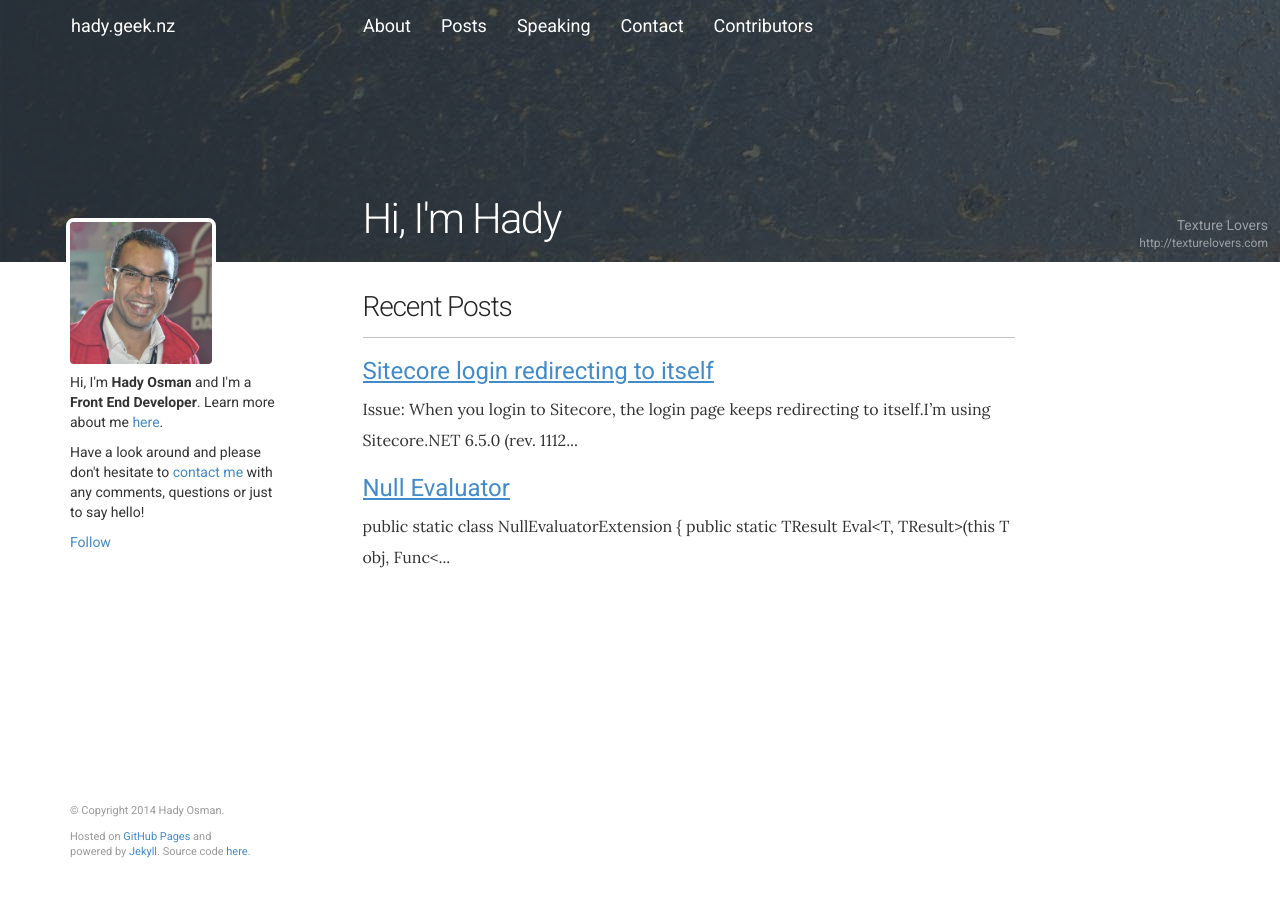
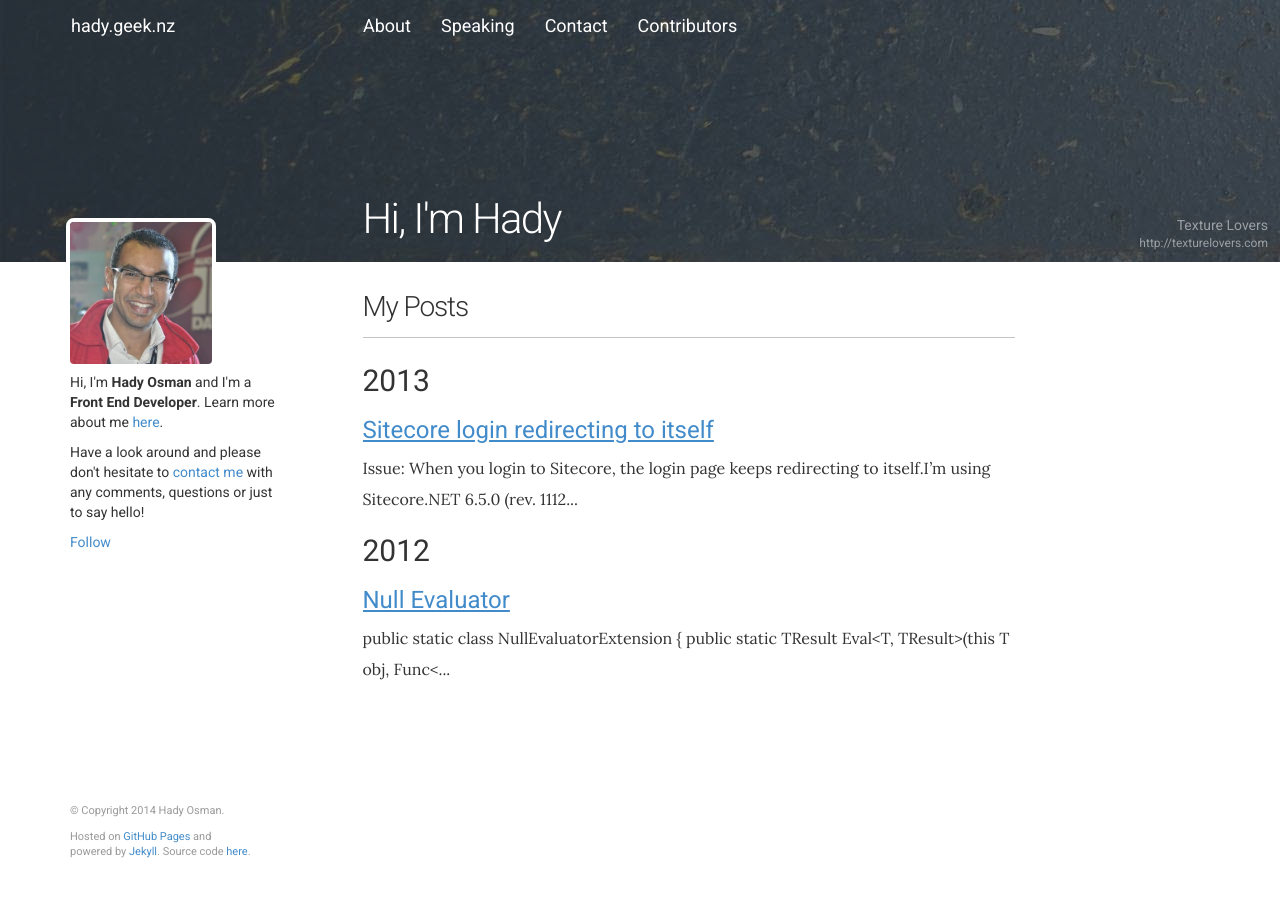
Before and after one commit to hadynz/hadynz.github.io, a Jekyll site: the page built from home.md, in a window 1280 px wide. Shown: the top 897 px of the page. Built offline with Jekyll 4.4.1, drawn with Linux system fonts in a browser that asks for light colours; comment, search, counter and statistics services are not loaded.

Commit message:
Removed dedicated Posts page, and moved Posts content to Home
With the amount of posts that I have on the blog (ehm ehm), there is no particular need to have a dedicated posts page that shows the same content as what's on the front page.

```diff
--- a/_data/navigation.yml
+++ b/_data/navigation.yml
@@ -3,9 +3,6 @@
 #
 - title: About
   url: /about/
-
-- title: Posts
-  url: /blog/
 
 - title: Speaking
   url: /speaking/
--- a/_layouts/page-posts_index.html
+++ b/_layouts/page-posts_index.html
@@ -2,6 +2,7 @@
 layout: page
 type: home
 ---
+{{ content }}
 <section class="page-posts">
 {% for post in site.posts %}
 
--- a/home.md
+++ b/home.md
@@ -7,3 +7,8 @@
   credit: Texture Lovers
   creditlink: http://texturelovers.com
 ---
+<div class="title">
+    <h1 itemprop="name" name="title" class="post-title post-title-is-page">
+        My Posts
+    </h1>
+</div>
```
Also changed, not shown: other parts of home.md (+1 -1 lines).
